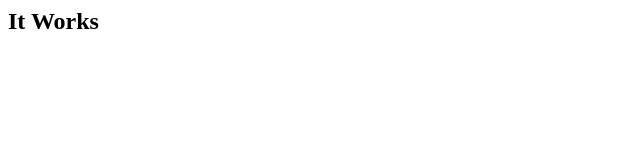
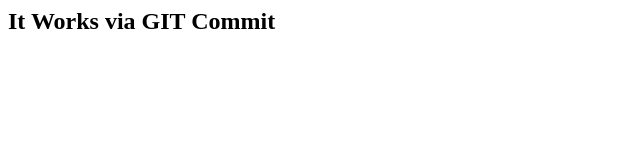
Before and after one commit to arthpatel-pro/Docker, a plain HTML site: page webapp/index.html in a window 1280 px wide. Shown: the whole page, without its empty margins (0-640 px from the left). Drawn offline with Linux system fonts and the light colour scheme.

Commit message:
Update index.html

```diff
--- a/webapp/index.html
+++ b/webapp/index.html
@@ -1 +1 @@
-<h2>It Works</h2>
+<h2>It Works via GIT Commit</h2>
```
